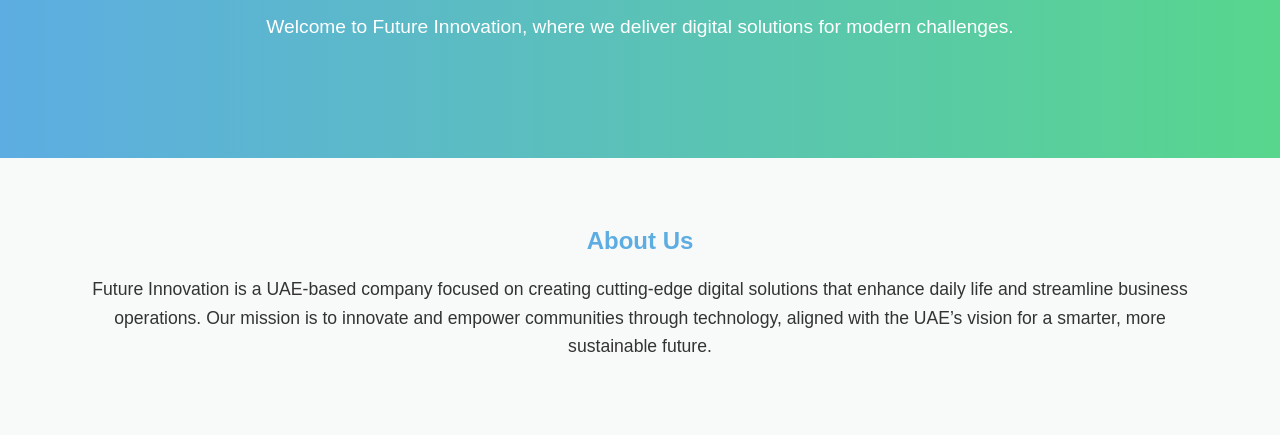
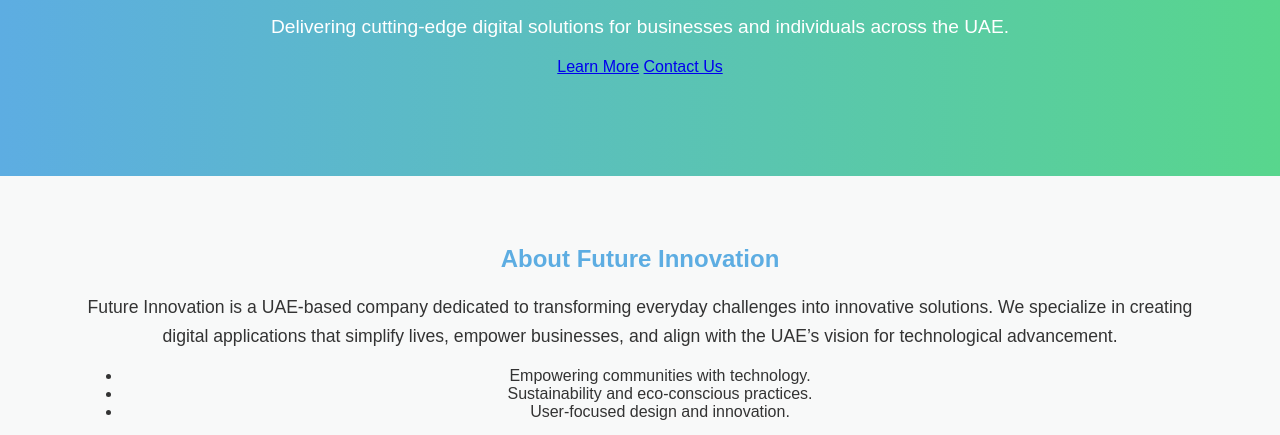
Before and after one commit to MFseiari/future-innovation, a plain HTML site: page index.html in a window 1280 px wide. Shown: the part 365-800 px from the top of the page. Drawn offline with Linux system fonts and the light colour scheme.

Commit message:
Update index.html

```diff
--- a/index.html
+++ b/index.html
@@ -28,15 +28,24 @@
     <section id="home" class="hero">
         <div class="hero-content">
             <h1>Innovating the Future, One Solution at a Time</h1>
-            <p>Welcome to Future Innovation, where we deliver digital solutions for modern challenges.</p>
+            <p>Delivering cutting-edge digital solutions for businesses and individuals across the UAE.</p>
+            <div class="cta">
+                <a href="#about" class="btn">Learn More</a>
+                <a href="#contact" class="btn">Contact Us</a>
+            </div>
         </div>
     </section>
 
     <!-- About Us Section -->
     <section id="about" class="section about">
         <div class="container">
-            <h2>About Us</h2>
-            <p>Future Innovation is a UAE-based company focused on creating cutting-edge digital solutions that enhance daily life and streamline business operations. Our mission is to innovate and empower communities through technology, aligned with the UAE’s vision for a smarter, more sustainable future.</p>
+            <h2>About Future Innovation</h2>
+            <p>Future Innovation is a UAE-based company dedicated to transforming everyday challenges into innovative solutions. We specialize in creating digital applications that simplify lives, empower businesses, and align with the UAE’s vision for technological advancement.</p>
+            <ul>
+                <li>Empowering communities with technology.</li>
+                <li>Sustainability and eco-conscious practices.</li>
+                <li>User-focused design and innovation.</li>
+            </ul>
         </div>
     </section>
 
@@ -44,7 +53,7 @@
     <section id="flagship" class="section flagship">
         <div class="container">
             <h2>Flagship Project: MarketIQ</h2>
-            <p>MarketIQ is revolutionizing shopping with tools for price comparisons, health alerts, and supermarket digitization. Designed for consumers and businesses alike, MarketIQ bridges the gap between convenience and technology.</p>
+            <p>MarketIQ is revolutionizing how consumers and businesses interact with supermarkets. With features like real-time price comparisons, personalized health alerts, and digital supermarket tools, MarketIQ bridges the gap between convenience and innovation.</p>
             <img src="mockup.png" alt="MarketIQ App Mockup">
         </div>
     </section>
@@ -53,7 +62,7 @@
     <section id="contact" class="section contact">
         <div class="container">
             <h2>Contact Us</h2>
-            <p>If you’d like to learn more or collaborate with us, we’d love to hear from you!</p>
+            <p>We’d love to hear from you! Whether you’re interested in collaborating or learning more about our projects, drop us a message.</p>
             <form action="https://formspree.io/f/YOUR_FORM_ID" method="POST">
                 <input type="text" name="name" placeholder="Your Name" required>
                 <input type="email" name="email" placeholder="Your Email" required>
```
